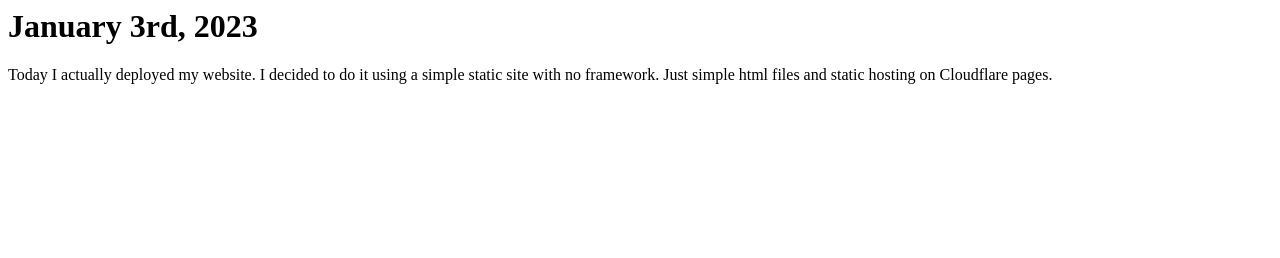
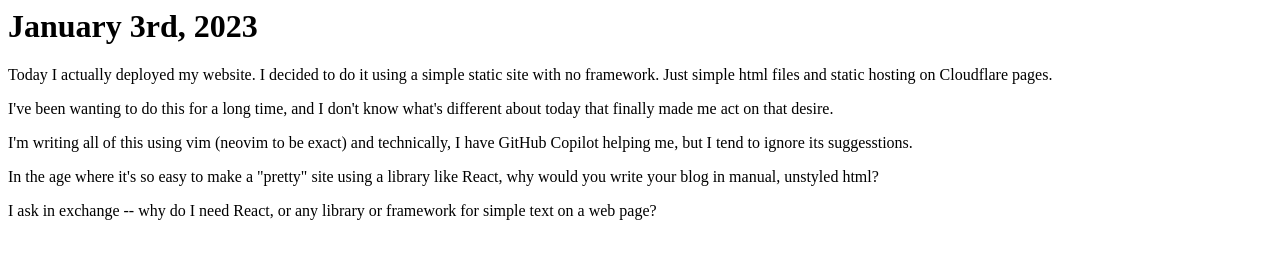
Before and after one commit to davidchavezgrant/personal-site, a plain HTML site: page blog/01.html in a window 1280 px wide. Drawn offline with Linux system fonts and the light colour scheme.

Commit message:
Sentences

```diff
--- a/blog/01.html
+++ b/blog/01.html
@@ -6,5 +6,9 @@
     <body>
         <h1> January 3rd, 2023 </h1>
         <p> Today I actually deployed my website. I decided to do it using a simple static site with no framework. Just simple html files and static hosting on Cloudflare pages. </p>
+        <p>I've been wanting to do this for a long time, and I don't know what's different about today that finally made me act on that desire.</p>
+        <p>I'm writing all of this using vim (neovim to be exact) and technically, I have GitHub Copilot helping me, but I tend to ignore its suggesstions.</p>
+        <p>In the age where it's so easy to make a "pretty" site using a library like React, why would you write your blog in manual, unstyled html? </p>
+        <p>I ask in exchange -- why do I need React, or any library or framework for simple text on a web page? </p>
     </body>
 </html>
```
